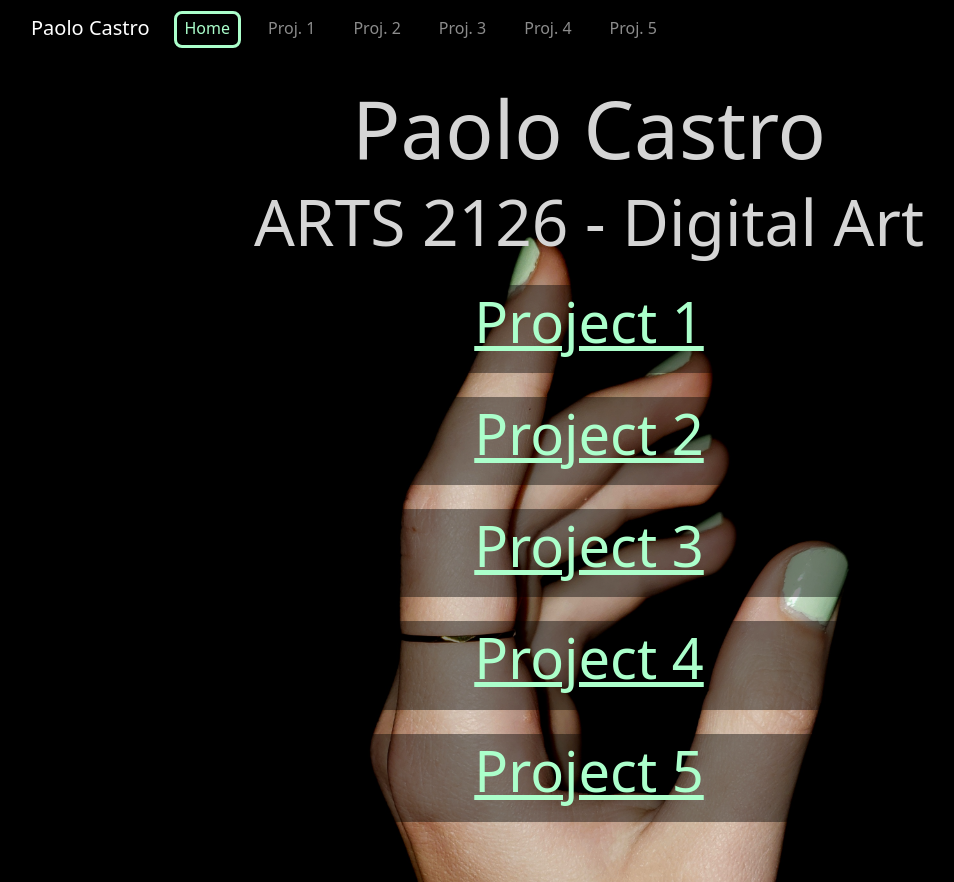
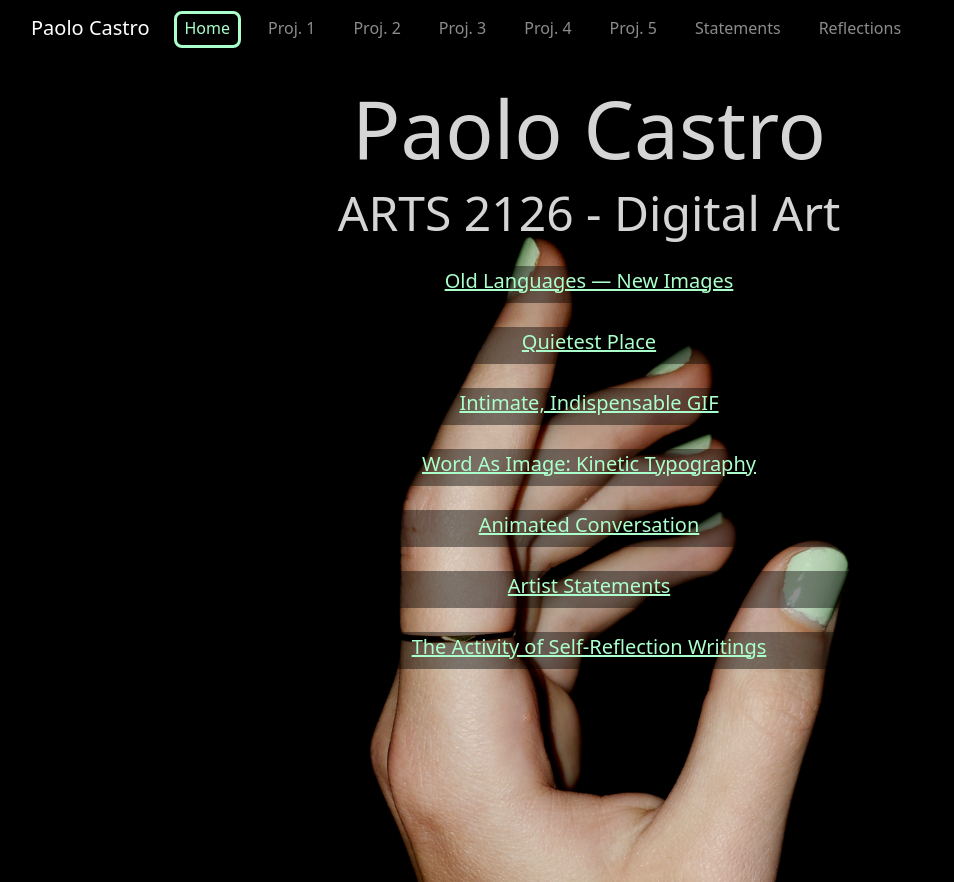
Before and after one commit to EmpathyCastro/DigitalArtPortfolio, a Flask app: page / in a window 1280 px wide. Shown: the whole page, without its empty margins (51-1005 px from the left). Run offline with Flask 2, Linux system fonts and the light colour scheme; parts of the project's set-up code (start-up, migrations or seed data) failed here and were passed over; some libraries are stand-ins or nearby versions.

Commit message:
Add final pages

```diff
--- a/web/routes.py
+++ b/web/routes.py
@@ -43,3 +43,13 @@ def project4():
 @app.route("/project5")
 def project5():
     return flask.render_template("empty-project.html", nav_page="project5")
+
+
+@app.route("/statements")
+def statements():
+    return flask.render_template("statements.html", nav_page="statements")
+
+
+@app.route("/reflections")
+def reflections():
+    return flask.render_template("reflections.html", nav_page="reflections")
--- a/web/static/css/main.css
+++ b/web/static/css/main.css
@@ -13,7 +13,7 @@
 .splash-link {
     background-color: rgba(0, 0, 0, 0.42);
     padding-top: 3px;
-    padding-bottom: 18px;
+    padding-bottom: 10px;
 }
 
 .project-container {
--- a/web/templates/home.html
+++ b/web/templates/home.html
@@ -3,13 +3,15 @@
 {% block content %}
   <div class="text-light bg-black splash" id="splash">
     <h1 class="text-center display-1">Paolo Castro</h1>
-    <h3 class="text-center display-3">ARTS 2126 - Digital Art</h3>
-    <div class="text-center vstack gap-4 mt-4">
-      <a class="display-4 text-primary splash-link" href="{{ url_for("project1") }}"><span>Project 1</span></a>
-      <a class="display-4 text-primary splash-link" href="{{ url_for("project2") }}"><span>Project 2</span></a>
-      <a class="display-4 text-primary splash-link" href="{{ url_for("project3") }}"><span>Project 3</span></a>
-      <a class="display-4 text-primary splash-link" href="{{ url_for("project4") }}"><span>Project 4</span></a>
-      <a class="display-4 text-primary splash-link" href="{{ url_for("project5") }}"><span>Project 5</span></a>
+    <h3 class="text-center display-5">ARTS 2126 - Digital Art</h3>
+    <div class="text-center vstack gap-3 mt-4">
+      <a class="h5 text-primary splash-link" href="{{ url_for("project1") }}"><span>Old Languages — New Images</span></a>
+      <a class="h5 text-primary splash-link" href="{{ url_for("project2") }}"><span>Quietest Place</span></a>
+      <a class="h5 text-primary splash-link" href="{{ url_for("project3") }}"><span>Intimate, Indispensable GIF</span></a>
+      <a class="h5 text-primary splash-link" href="{{ url_for("project4") }}"><span>Word As Image: Kinetic Typography</span></a>
+      <a class="h5 text-primary splash-link" href="{{ url_for("project5") }}"><span>Animated Conversation</span></a>
+      <a class="h5 text-primary splash-link" href="{{ url_for("statements") }}"><span>Artist Statements</span></a>
+      <a class="h5 text-primary splash-link" href="{{ url_for("reflections") }}"><span>The Activity of Self-Reflection Writings</span></a>
     </div>
   </div>
 {#  <div class="bg-black">#}
--- a/web/templates/layout.html
+++ b/web/templates/layout.html
@@ -38,6 +38,8 @@
             <a class="nav-item nav-link {% if nav_page == "project3" %}text-primary active{% endif %}" href="{{ url_for("project3") }}"><span>Proj. 3</span></a>
             <a class="nav-item nav-link {% if nav_page == "project4" %}text-primary active{% endif %}" href="{{ url_for("project4") }}"><span>Proj. 4</span></a>
             <a class="nav-item nav-link {% if nav_page == "project5" %}text-primary active{% endif %}" href="{{ url_for("project5") }}"><span>Proj. 5</span></a>
+            <a class="nav-item nav-link {% if nav_page == "statements" %}text-primary active{% endif %}" href="{{ url_for("statements") }}"><span>Statements</span></a>
+            <a class="nav-item nav-link {% if nav_page == "reflections" %}text-primary active{% endif %}" href="{{ url_for("reflections") }}"><span>Reflections</span></a>
           </div>
           <!-- Navbar Right Side -->
 {#          <div class="navbar-nav">#}
```
Also changed, not shown: web/templates/reflections.html (added, +8 -0 lines), web/templates/statements.html (added, +8 -0 lines).
